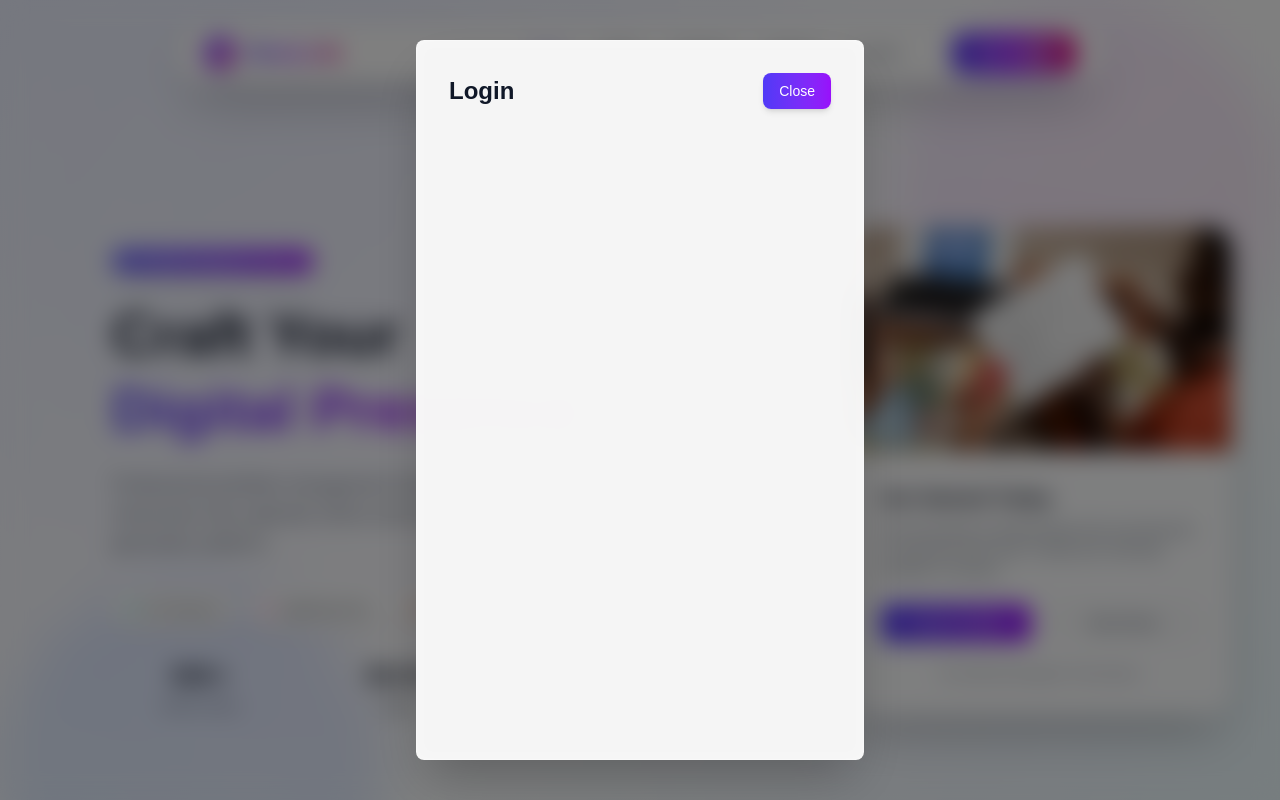
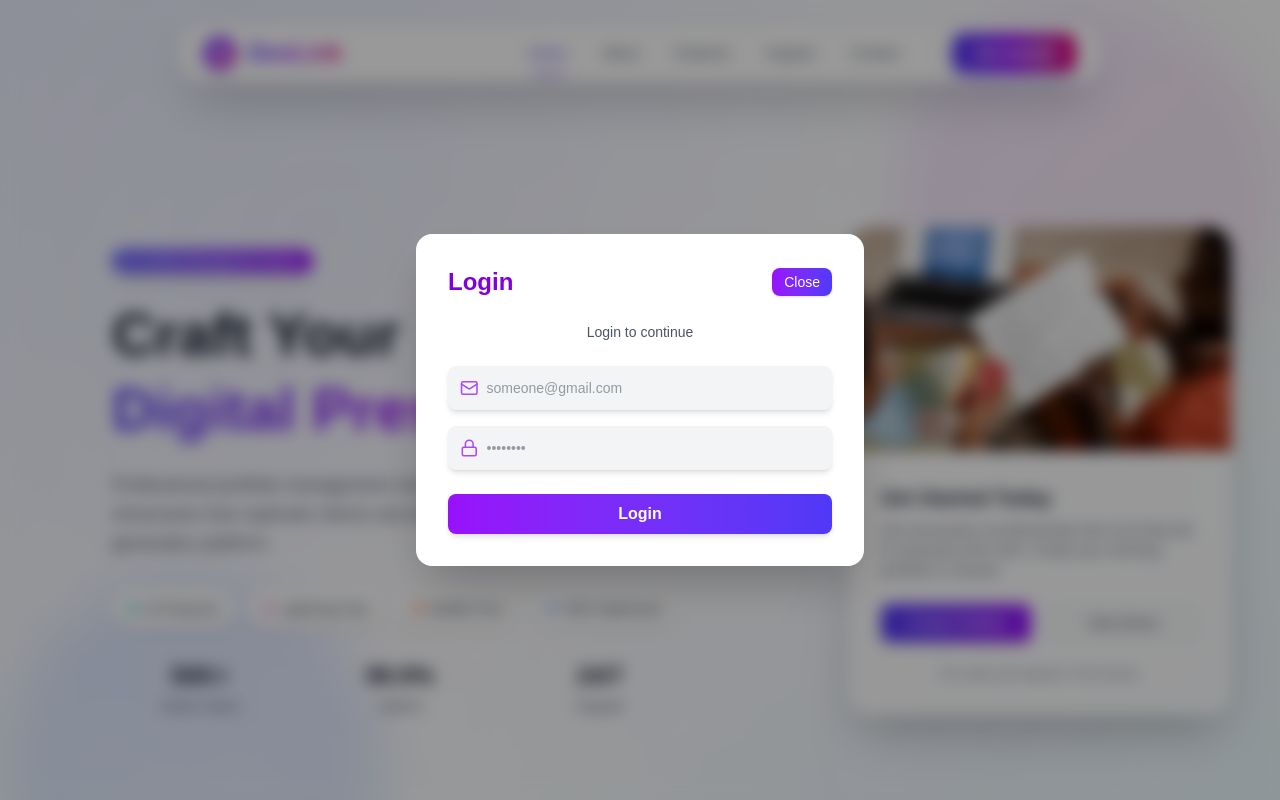
Before and after one commit to KeithMuwanguzi/devlink-frontend, a Next.js app: page / in a window 1280 px wide. Both pictures are taken after a click on the button "Get Started". Shown: the top 800 px of the page. Built offline with nearby package versions, Linux system fonts and the light colour scheme.

Commit message:
signup, login and view demo pages

```diff
--- a/src/app/(features)/Authentication/Login.tsx
+++ b/src/app/(features)/Authentication/Login.tsx
@@ -1,18 +1,66 @@
+"use client";
+
+import { Mail, Lock } from "lucide-react";
+import { useState } from "react";
+
 interface LoginProps {
-    onClose: () => void;
+  onClose: () => void;
 }
 
 const Login = ({ onClose }: LoginProps) => {
-  return <div className="fixed inset-0 flex items-center justify-center z-50 bg-black/50 backdrop-blur-md animate-in fade-in">
-    <div className="bg-white/95 backdrop-blur-sm p-8 rounded-lg shadow-2xl border border-white/20 w-full max-w-md h-[90%]">
+  const [email, setEmail] = useState("");
+  const [password, setPassword] = useState("");
+
+  return (
+    <div className="fixed inset-0 flex items-center justify-center z-50 bg-black/40 backdrop-blur-sm animate-in fade-in">
+      <div className="bg-white p-8 rounded-2xl shadow-2xl w-full max-w-md">
+        {/* Header */}
         <div className="flex justify-between items-center mb-6">
-            <h2 className="text-2xl font-bold text-gray-900">Login</h2>
-            <button onClick={onClose} className="bg-gradient-to-r from-indigo-600 to-purple-600 hover:from-indigo-700 hover:to-purple-700 text-white font-medium text-sm py-2 px-4 rounded-lg transition-all duration-200 shadow-md hover:shadow-lg transform hover:-translate-y-0.5">
-                Close
-            </button>
+          <h2 className="text-2xl font-bold text-purple-700">Login</h2>
+          <button
+            onClick={onClose}
+            className="bg-gradient-to-r from-purple-600 to-indigo-600 hover:from-purple-700 hover:to-indigo-700 text-white text-sm py-1 px-3 rounded-lg shadow"
+          >
+            Close
+          </button>
         </div>
+
+        {/* Subtitle */}
+        <p className="text-sm text-gray-600 mb-6 text-center">Login to continue</p>
+
+        {/* Email Input */}
+        <div className="flex items-center bg-gray-100 p-3 rounded-lg mb-4 shadow-md">
+          <Mail className="w-5 h-5 text-purple-500 mr-2" />
+          <input
+            type="email"
+            placeholder="someone@gmail.com"
+            value={email}
+            onChange={(e) => setEmail(e.target.value)}
+            className="bg-transparent w-full outline-none text-sm text-gray-700"
+          />
+        </div>
+
+        {/* Password Input */}
+        <div className="flex items-center bg-gray-100 p-3 rounded-lg mb-6 shadow-md">
+          <Lock className="w-5 h-5 text-purple-500 mr-2" />
+          <input
+            type="password"
+            placeholder="••••••••"
+            value={password}
+            onChange={(e) => setPassword(e.target.value)}
+            className="bg-transparent w-full outline-none text-sm text-gray-700"
+          />
+        </div>
+
+        {/* Login Button */}
+        <button
+          className="w-full bg-gradient-to-r from-purple-600 to-indigo-600 hover:from-purple-700 hover:to-indigo-700 text-white py-2 rounded-lg font-semibold transition-all shadow-md hover:shadow-lg"
+        >
+          Login
+        </button>
+      </div>
     </div>
-  </div>;
+  );
 };
 
 export default Login;
--- /dev/null
+++ b/src/app/(features)/Authentication/Signup.tsx
@@ -0,0 +1,91 @@
+"use client";
+
+import { Mail, Lock, User } from "lucide-react";
+import { useState } from "react";
+
+interface SignUpProps {
+  onClose: () => void;
+}
+
+const SignUp = ({ onClose }: SignUpProps) => {
+  const [firstName, setFirstName] = useState("");
+  const [lastName, setLastName] = useState("");
+  const [email, setEmail] = useState("");
+  const [password, setPassword] = useState("");
+
+  return (
+    <div className="fixed inset-0 flex items-center justify-center z-50 bg-black/40 backdrop-blur-sm animate-in fade-in">
+      <div className="bg-white p-8 rounded-2xl shadow-2xl w-full max-w-md">
+        {/* Header */}
+        <div className="flex justify-between items-center mb-6">
+          <h2 className="text-2xl font-bold text-purple-700">Sign Up</h2>
+          <button
+            onClick={onClose}
+            className="bg-gradient-to-r from-purple-600 to-indigo-600 text-white text-sm py-1 px-3 rounded-lg shadow"
+          >
+            Close
+          </button>
+        </div>
+
+        <p className="text-sm text-gray-600 mb-6 text-center">Create your account</p>
+
+        {/* First Name */}
+        <div className="flex items-center bg-gray-100 p-3 rounded-lg mb-4 shadow-md">
+          <User className="w-5 h-5 text-purple-500 mr-2" />
+          <input
+            type="text"
+            placeholder="First Name"
+            value={firstName}
+            onChange={(e) => setFirstName(e.target.value)}
+            className="bg-transparent w-full outline-none text-sm text-gray-700"
+          />
+        </div>
+
+        {/* Last Name */}
+        <div className="flex items-center bg-gray-100 p-3 rounded-lg mb-4 shadow-md">
+          <User className="w-5 h-5 text-purple-500 mr-2" />
+          <input
+            type="text"
+            placeholder="Last Name"
+            value={lastName}
+            onChange={(e) => setLastName(e.target.value)}
+            className="bg-transparent w-full outline-none text-sm text-gray-700"
+          />
+        </div>
+
+        {/* Email */}
+        <div className="flex items-center bg-gray-100 p-3 rounded-lg mb-4 shadow-md">
+          <Mail className="w-5 h-5 text-purple-500 mr-2" />
+          <input
+            type="email"
+            placeholder="example@gmail.com"
+            value={email}
+            onChange={(e) => setEmail(e.target.value)}
+            className="bg-transparent w-full outline-none text-sm text-gray-700"
+          />
+        </div>
+
+        {/* Password */}
+        <div className="flex items-center bg-gray-100 p-3 rounded-lg mb-6 shadow-md">
+          <Lock className="w-5 h-5 text-purple-500 mr-2" />
+          <input
+            type="password"
+            placeholder="••••••••"
+            value={password}
+            onChange={(e) => setPassword(e.target.value)}
+            className="bg-transparent w-full outline-none text-sm text-gray-700"
+          />
+        </div>
+
+        {/* Button */}
+        <button
+          className="w-full bg-gradient-to-r from-purple-600 to-indigo-600 text-white py-2 rounded-lg font-semibold shadow-md hover:shadow-lg transition-all"
+        >
+          Sign Up
+        </button>
+      </div>
+    </div>
+  );
+};
+
+export default SignUp;
--- /dev/null
+++ b/src/app/(features)/PortfolioSetup/ViewDemo.tsx
@@ -0,0 +1,40 @@
+"use client";
+
+interface ViewDemoProps {
+  onClose: () => void;
+}
+
+const ViewDemo = ({ onClose }: ViewDemoProps) => {
+  return (
+    <div className="fixed inset-0 flex items-center justify-center z-50 bg-black/40 backdrop-blur-sm animate-in fade-in">
+      <div className="bg-white p-8 rounded-2xl shadow-2xl w-full max-w-md">
+        {/* Header */}
+        <div className="flex justify-between items-center mb-6">
+          <h2 className="text-2xl font-bold text-purple-700">View Demo</h2>
+          <button
+            onClick={onClose}
+            className="bg-gradient-to-r from-purple-600 to-indigo-600 text-white text-sm py-1 px-3 rounded-lg shadow"
+          >
+            Close
+          </button>
+        </div>
+
+        <p className="text-gray-700 text-center mb-6">
+          Demos are coming soon to our official social media platforms!
+        </p>
+
+        <ul className="list-disc pl-6 text-gray-600 space-y-2 text-sm">
+          <li>Step-by-step video walkthroughs</li>
+          <li>Feature highlights and use-cases</li>
+          <li>Tips from the DevLink team</li>
+        </ul>
+
+        <p className="text-center text-xs text-gray-500 mt-6">
+          Follow us to stay updated!
+        </p>
+      </div>
+    </div>
+  );
+};
+
+export default ViewDemo;
--- a/src/app/page.tsx
+++ b/src/app/page.tsx
@@ -8,12 +8,16 @@ import FeaturesSection from "./WelcomeComponents/FeaturesSection";
 import SupportSection from "./WelcomeComponents/SupportSection";
 import ContactSection from "./WelcomeComponents/ContactSection";
 import Login from "./(features)/Authentication/Login";
+import Signup from "./(features)/Authentication/Signup";
+import ViewDemo from "./(features)/PortfolioSetup/ViewDemo";
 
 export default function Home() {
   const [isLoading, setIsLoading] = useState(true);
   const [isMobileMenuOpen, setIsMobileMenuOpen] = useState(false);
   const [activeSection, setActiveSection] = useState("home");
   const [isLoginOpen, setIsLoginOpen] = useState(false);
+  const [isSignupOpen, setIsSignupOpen] = useState(false);
+  const [isViewDemoOpen, setIsViewDemoOpen] = useState(false)
 
   useEffect(() => {
     setTimeout(() => {
@@ -250,14 +254,14 @@ export default function Home() {
 
                 <div className="flex flex-1 justify-between gap-4 mb-6">
                   <button
-                    onClick={() => setIsLoginOpen(true)}
+                    onClick={() => setIsSignupOpen(true)}
                     className="flex-1 bg-gradient-to-r from-indigo-600 to-purple-600 hover:from-indigo-700 hover:to-purple-700 text-white font-medium text-sm py-2 px-4 rounded-lg transition-all duration-200 shadow-md hover:shadow-lg transform hover:-translate-y-0.5"
                   >
                     Create Portfolio
                   </button>
 
                   <button
-                    onClick={() => setIsLoginOpen(true)}
+                    onClick={() => setIsViewDemoOpen(true)}
                     className="flex-1 bg-gray-50 hover:bg-gray-100 text-gray-700 font-medium text-sm py-2 px-4 rounded-lg transition-all duration-200 border border-gray-200"
                   >
                     View Demo
@@ -284,6 +288,8 @@ export default function Home() {
 
       {/* Login Overlay */}
       {isLoginOpen && <Login onClose={() => setIsLoginOpen(false)} />}
+      {isSignupOpen && <Signup onClose={() => setIsSignupOpen(false)} />}
+      {isViewDemoOpen && <ViewDemo onClose={() => setIsViewDemoOpen(false)} />}
     </div>
   );
 }
```
Also changed, not shown: package.json (+7 -6 lines), 1 other file (tests, documents, lock files or other folders).
